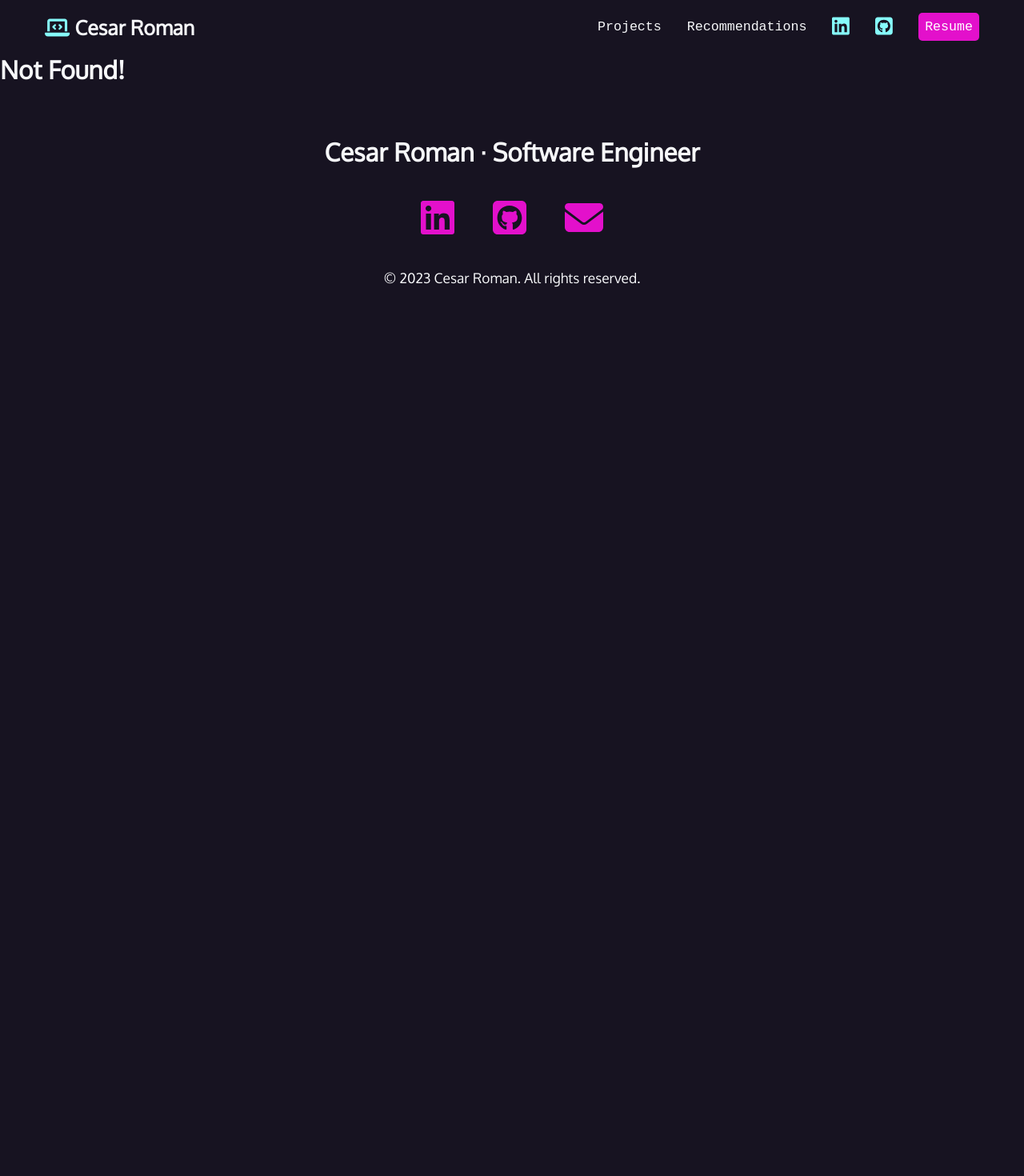
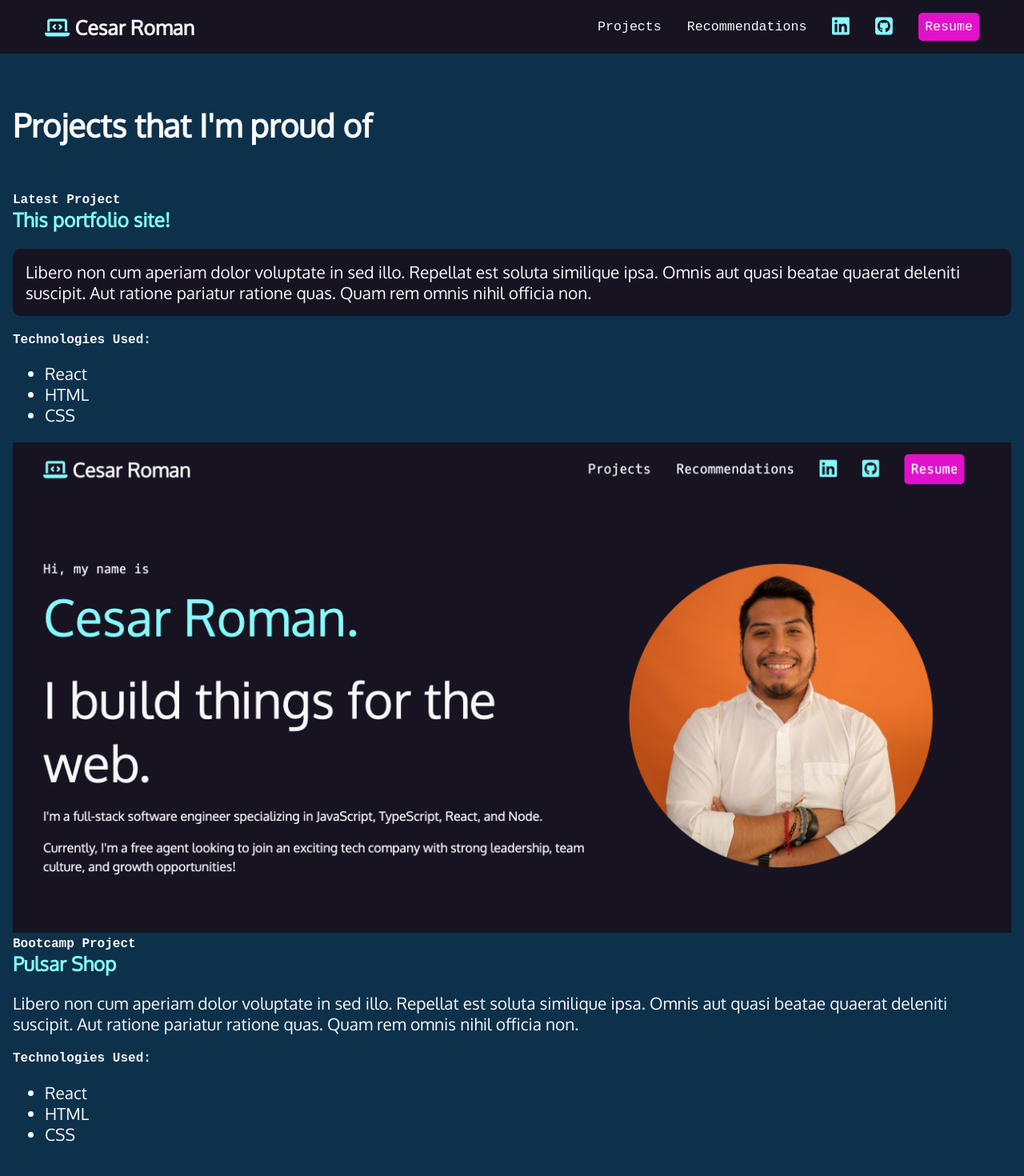
Before and after one commit to cesartheroman/personal-portfolio, a React app: page /projects in a window 1280 px wide. Before the commit this address had no page. Shown: the top 1470 px of the page at 80% size. Before the commit the page ends 800 px from the top, so only its background shows below. Built offline with nearby package versions, Linux system fonts and the light colour scheme; the HTML template or start-up script is replaced by a standard one; a web font is replaced by a local one.

Commit message:
feature: added barebone projects component, associated styling, and screenshot

```diff
--- a/public/index.js
+++ b/public/index.js
@@ -1,2 +1,3 @@
 export { default as profilePicture } from './assets/profilePicture.jpg';
 export { default as cromanResume } from './assets/cromanResume.pdf';
+export { default as portfolioScreenshot } from './assets/portfolioScreenshot.png';
--- a/src/App.jsx
+++ b/src/App.jsx
@@ -6,6 +6,7 @@ import {
   Footer,
   Navbar,
   NotFound,
+  Projects,
   Recommendations,
   Resume,
 } from './components';
@@ -19,7 +20,7 @@ const App = () => {
 
       <Routes>
         <Route path="/" element={<Home />} />
-        {/* <Route path="/projects" element={<Projects />} /> */}
+        <Route path="/projects" element={<Projects />} />
         <Route path="/recommendations" element={<Recommendations />} />
         <Route path="/resume" element={<Resume />} />
         <Route path="*" element={<NotFound />} />
--- a/src/components/Home.jsx
+++ b/src/components/Home.jsx
@@ -16,6 +16,7 @@ const Home = () => {
           <figure className="pictureContainerMobile">
             <img
               src={profilePicture}
+              className="profilePicture"
               alt="Picture showing Cesar, smiling with crossed arms in a white button-down shirt against an orange background."
             />
           </figure>
@@ -30,6 +31,7 @@ const Home = () => {
         <figure className="pictureContainerDesktop">
           <img
             src={profilePicture}
+            className="profilePicture"
             alt="Picture showing Cesar, smiling with crossed arms in a white button-down shirt against an orange background."
           />
         </figure>
--- /dev/null
+++ b/src/components/Projects.jsx
@@ -0,0 +1,55 @@
+import React from 'react';
+
+import { portfolioScreenshot } from '../../public/index';
+
+const Projects = () => {
+  return (
+    <div className="sectionDkBlue">
+      <section className="projects">
+        <h2>Projects that I'm proud of</h2>
+
+        <article>
+          <h4>Latest Project</h4>
+          <h3>This portfolio site!</h3>
+          <p className="blackBox">
+            Libero non cum aperiam dolor voluptate in sed illo. Repellat est
+            soluta similique ipsa. Omnis aut quasi beatae quaerat deleniti
+            suscipit. Aut ratione pariatur ratione quas. Quam rem omnis nihil
+            officia non.
+          </p>
+          <h4>Technologies Used:</h4>
+          <ul>
+            <li>React</li>
+            <li>HTML</li>
+            <li>CSS</li>
+          </ul>
+          <img
+            src={portfolioScreenshot}
+            className="projectScreenshots"
+            alt="Screenshot of portfolio website"
+          ></img>
+        </article>
+
+        <article>
+          <h4>Bootcamp Project</h4>
+          <h3>Pulsar Shop</h3>
+          <p>
+            Libero non cum aperiam dolor voluptate in sed illo. Repellat est
+            soluta similique ipsa. Omnis aut quasi beatae quaerat deleniti
+            suscipit. Aut ratione pariatur ratione quas. Quam rem omnis nihil
+            officia non.
+          </p>
+          <h4>Technologies Used:</h4>
+          <ul>
+            <li>React</li>
+            <li>HTML</li>
+            <li>CSS</li>
+          </ul>
+          <img></img>
+        </article>
+      </section>
+    </div>
+  );
+};
+
+export default Projects;
--- a/src/components/index.jsx
+++ b/src/components/index.jsx
@@ -2,5 +2,6 @@ export { default as Home } from './Home';
 export { default as Footer } from './Footer';
 export { default as Navbar } from './Navbar';
 export { default as NotFound } from './NotFound';
+export { default as Projects } from './Projects';
 export { default as Recommendations } from './Recommendations';
 export { default as Resume } from './Resume';
--- a/src/styles.css
+++ b/src/styles.css
@@ -32,7 +32,8 @@ body {
 
 h1,
 h2,
-h3 {
+h3,
+h4 {
   margin: 0;
 }
 
@@ -73,20 +74,6 @@ a:hover {
 .intro h2 {
   font-size: 4rem;
   font-weight: normal;
-}
-
-/* bacgkround color divs */
-.sectionPlum {
-  background-color: var(--plum);
-}
-
-.gradient {
-  background: linear-gradient(
-    90deg,
-    rgba(255, 23, 228, 1) 0%,
-    rgba(134, 251, 251, 1) 100%
-  );
-  height: 2px;
 }
 
 /* contact me styles */
@@ -148,6 +135,32 @@ nav li:first-child {
   color: var(--hotmag);
 }
 
+/* projects styles */
+.projects {
+  padding: 4rem 1rem;
+}
+
+.projects h2 {
+  font-size: 2.5rem;
+  margin-bottom: calc(2.5rem * 1.5);
+}
+
+.projects h3 {
+  color: var(--aqua);
+}
+
+.projects h4 {
+  font-size: 1rem;
+  font-family: var(--mono);
+}
+
+.blackBox {
+  background-color: var(--black);
+  padding: 1rem;
+  border-radius: 10px;
+  color: var(--white);
+}
+
 /* button styles */
 .button {
   background-color: var(--magenta);
@@ -181,18 +194,38 @@ footer ul {
 }
 
 /* image styles */
-img {
+.profilePicture {
   border-radius: 50%;
   max-width: 100%;
 }
 
-/* media queries */
-@media (max-width: 767px) {
-  .pictureContainerDesktop {
-    display: none;
-  }
+.pictureContainerDesktop {
+  display: none;
 }
 
+.projectScreenshots {
+  max-width: 100%;
+}
+
+/* background color divs */
+.sectionPlum {
+  background-color: var(--plum);
+}
+
+.sectionDkBlue {
+  background-color: var(--dkblue);
+}
+
+.gradient {
+  background: linear-gradient(
+    90deg,
+    rgba(255, 23, 228, 1) 0%,
+    rgba(134, 251, 251, 1) 100%
+  );
+  height: 2px;
+}
+
+/* media queries */
 @media (min-width: 768px) {
   nav {
     max-width: 1200px;
@@ -207,6 +240,10 @@ img {
 
   .pictureContainerMobile {
     display: none;
+  }
+
+  .pictureContainerDesktop {
+    display: block;
   }
 }
 
```
Also changed, not shown: public/assets/portfolioScreenshot.png (added).
